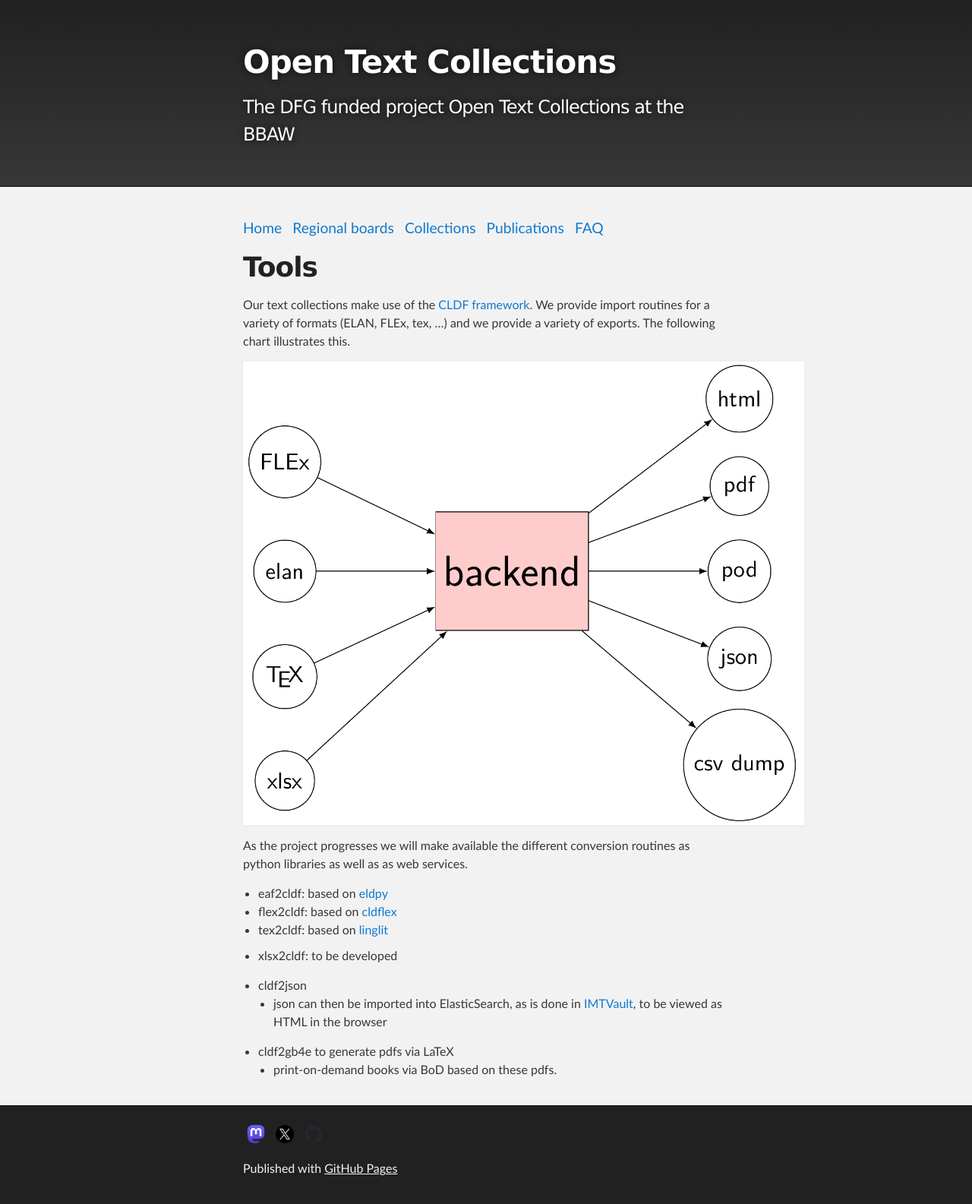
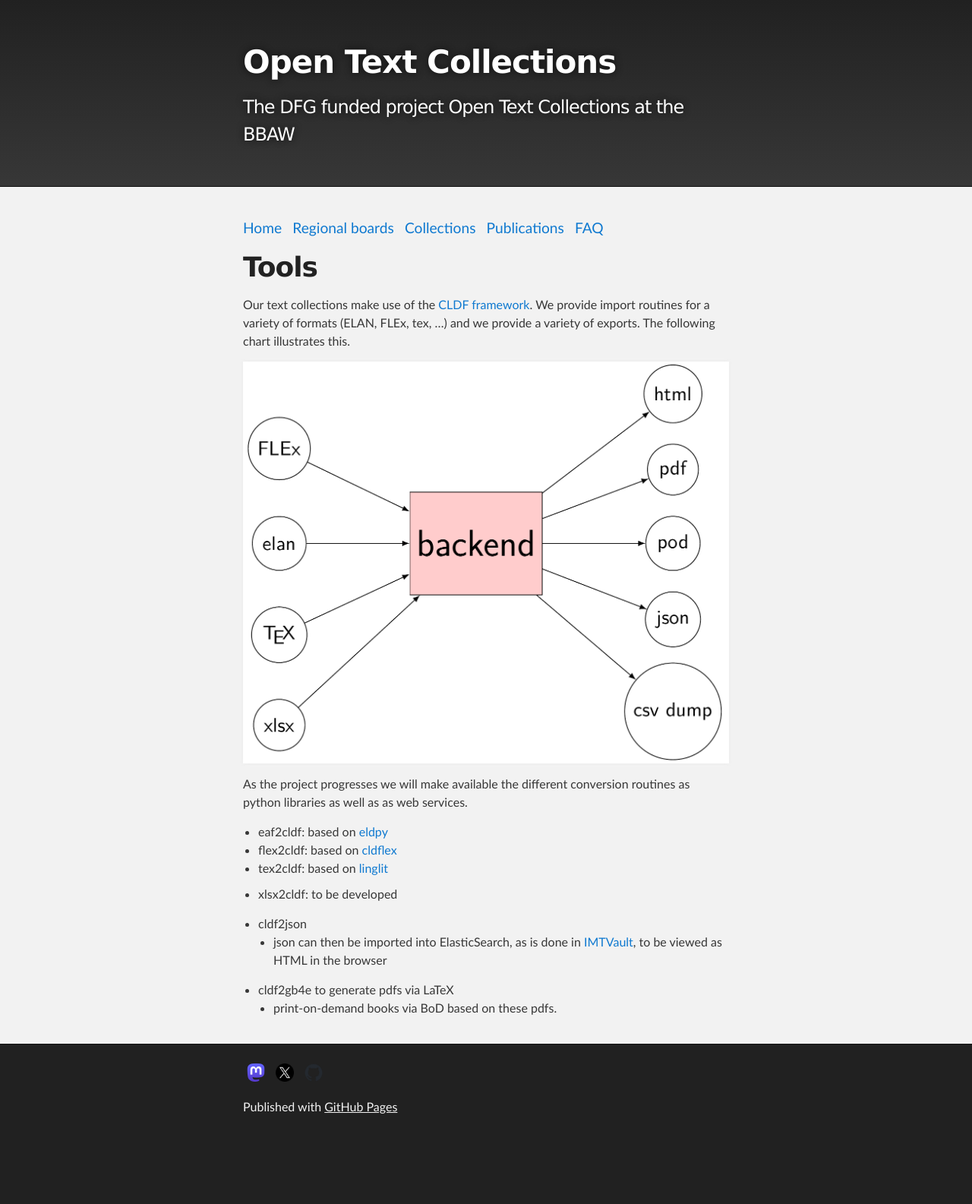
Before and after one commit to OpenTextCollections/opentextcollections.github.io, a Jekyll site: the page built from tools.md, in a window 1280 px wide. Shown: the whole page at 76% size. Built offline with Jekyll 4.4.1, drawn with Linux system fonts in a browser that asks for light colours; our own code applies the rules of GitHub Pages for plain Markdown files; after the commit the page ends 1504 px from its top, so only the background shows below that.

Commit message:
img width 100%

```diff
--- a/tools.md
+++ b/tools.md
@@ -7,7 +7,10 @@ layout: default
 Our text collections make use of the [CLDF framework](https://cldf.clld.org). We provide import routines for a variety of formats (ELAN, FLEx, tex, ...) and we provide a variety of exports. The following chart illustrates this.
 
 
-![a diagram showing 4 input formats pointing to a backend format, and 5 output formats being exported from the backend format](inputbackendoutput.png)
+
+<img src="inputbackendoutput.png" width="100%" alt="a diagram showing 4 input formats pointing to a backend format, and 5 output formats being exported from the backend format">
+
+
 
 As the project progresses we will make available the different conversion routines as python libraries as well as as web services.
 
```
